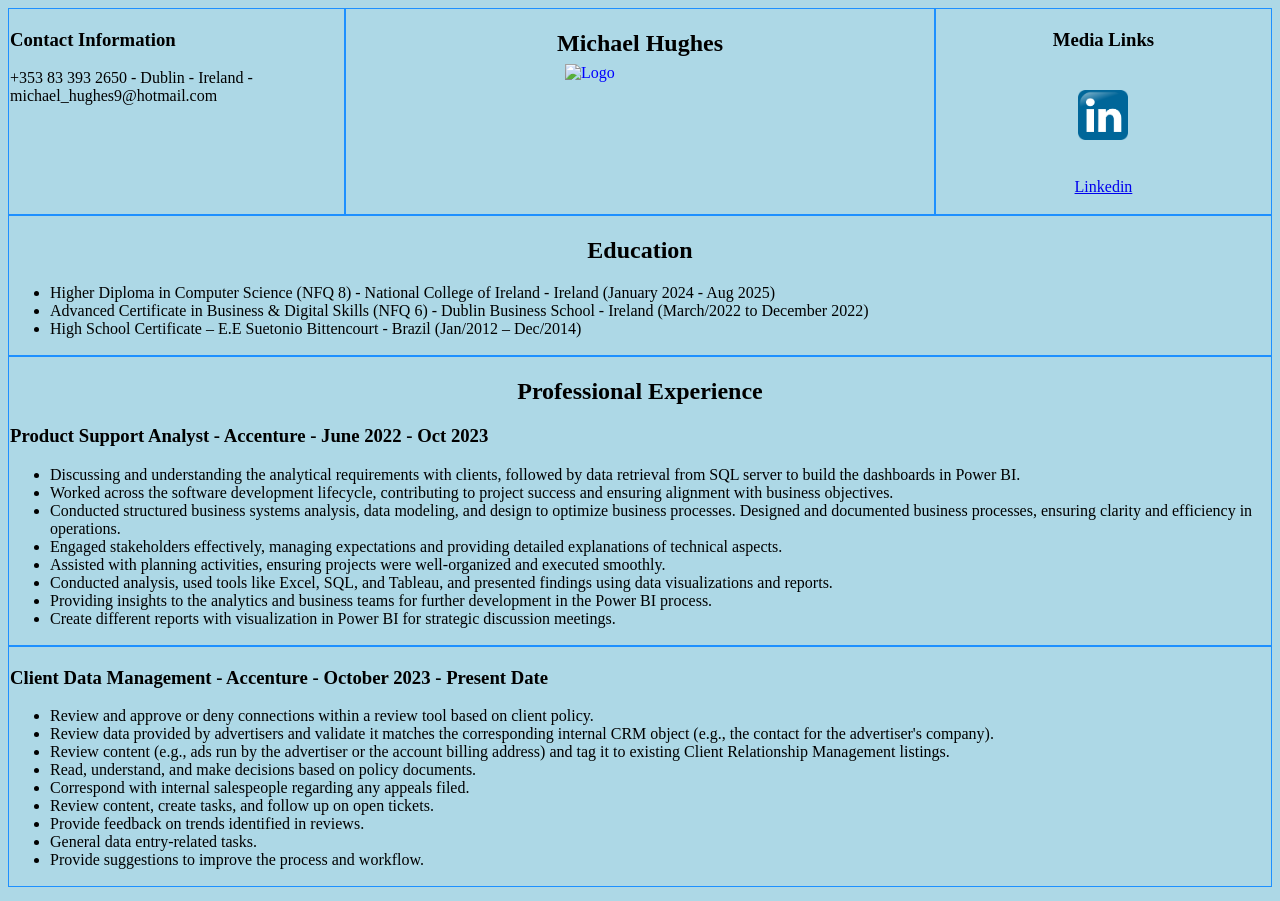
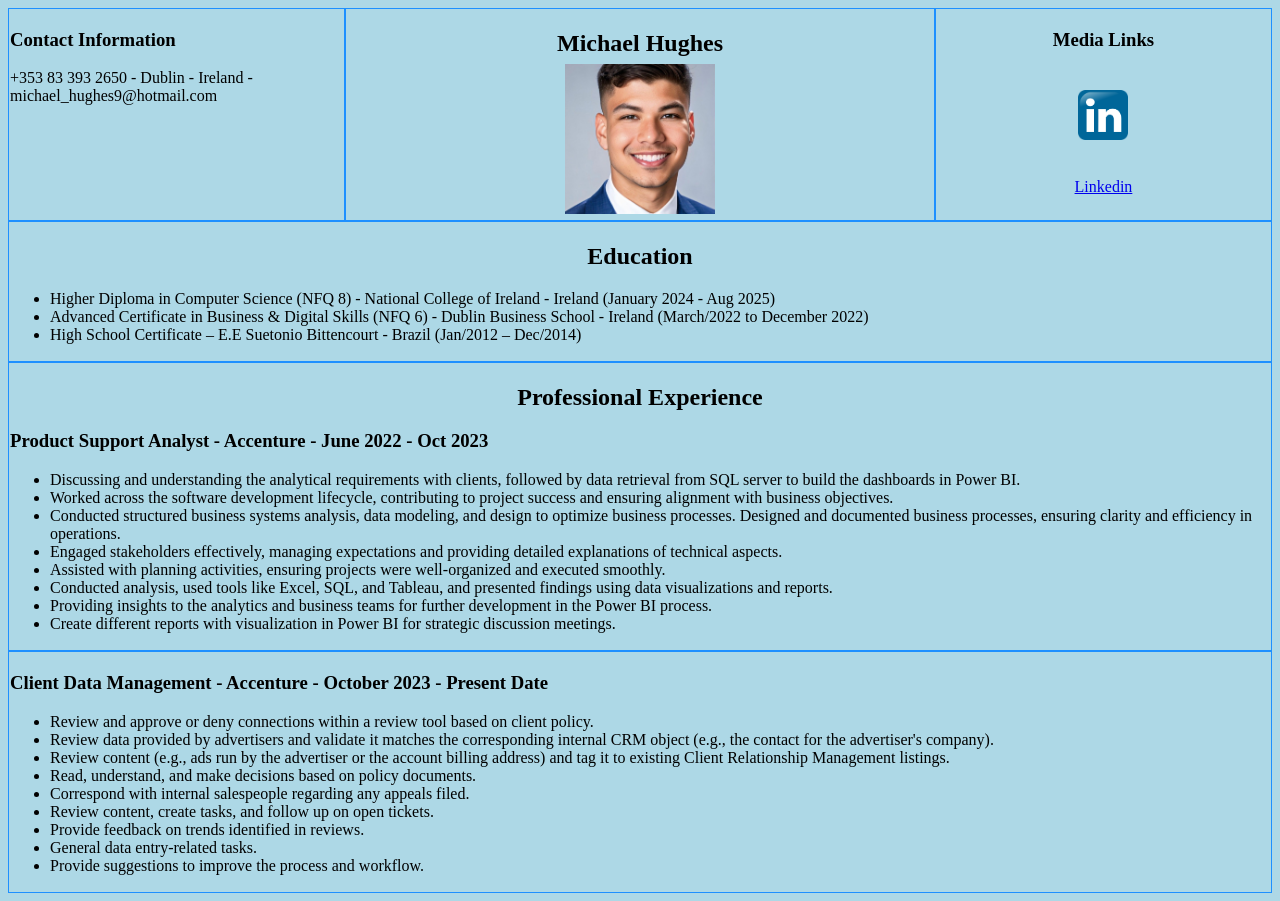
Before and after one commit to MichaelHughes97/michaelhughes, a plain HTML site: page index.html in a window 1280 px wide. Drawn offline with Linux system fonts and the light colour scheme; files whose address does not match are found by name.

Commit message:
Update index.html

```diff
--- a/index.html
+++ b/index.html
@@ -13,7 +13,7 @@
 <div class="container-1">
   <div class="box-1">
     <h2>Michael Hughes</h2>
-     <div id="cvimage"><img src="../WEB DESIGN CV/images/cvimage.png" alt="Logo"></div>
+     <div id="cvimage"><img src="../cvimage.png" alt="Logo"></div>
   </div>
   <div class="box-2">
     <h3>Contact Information</h3>
```
